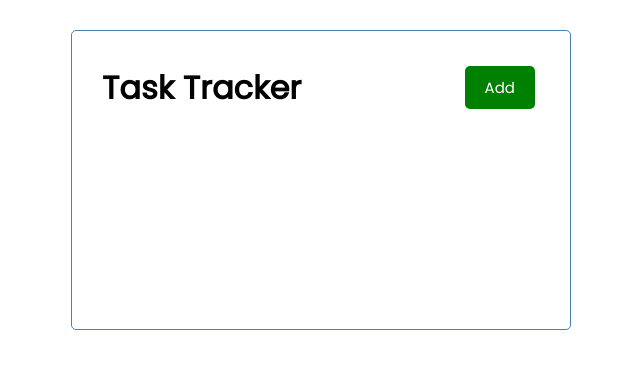
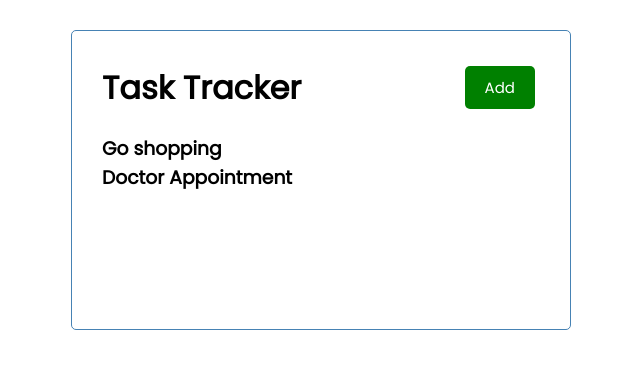
Before and after one commit to dhirendralive9/react-task-tracker, a React (Create React App) app: page / in a window 1280 px wide. Shown: the top 368 px of the page, without its empty margins (319-959 px from the left). Built offline with nearby package versions, Linux system fonts and the light colour scheme.

Commit message:
dtate & useState Hook

```diff
--- a/src/components/Tasks.js
+++ b/src/components/Tasks.js
@@ -1,8 +1,22 @@
-const tasks = []
-
+import { useState  } from "react"
 
 const Tasks = () => {
+  const [tasks, setTasks] = useState([
+    {
+      id: 0,
+      text: 'Go shopping',
+      day: 'Feb 5th at 2:30pm',
+      reminder:false
+    },
+    {
+      id: 1,
+      text: 'Doctor Appointment',
+      day: 'Feb 5th at 2:30pm',
+      reminder:false
+    }
+  ])
   return (
+
     <div>
         {tasks.map(
           (task)=>
```
